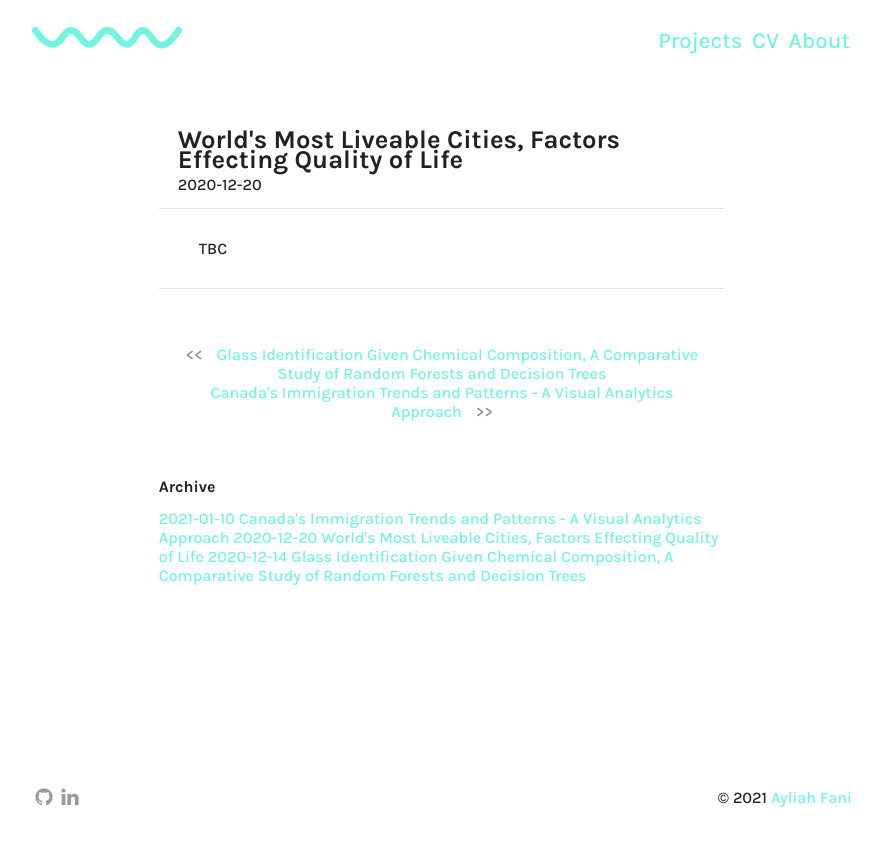
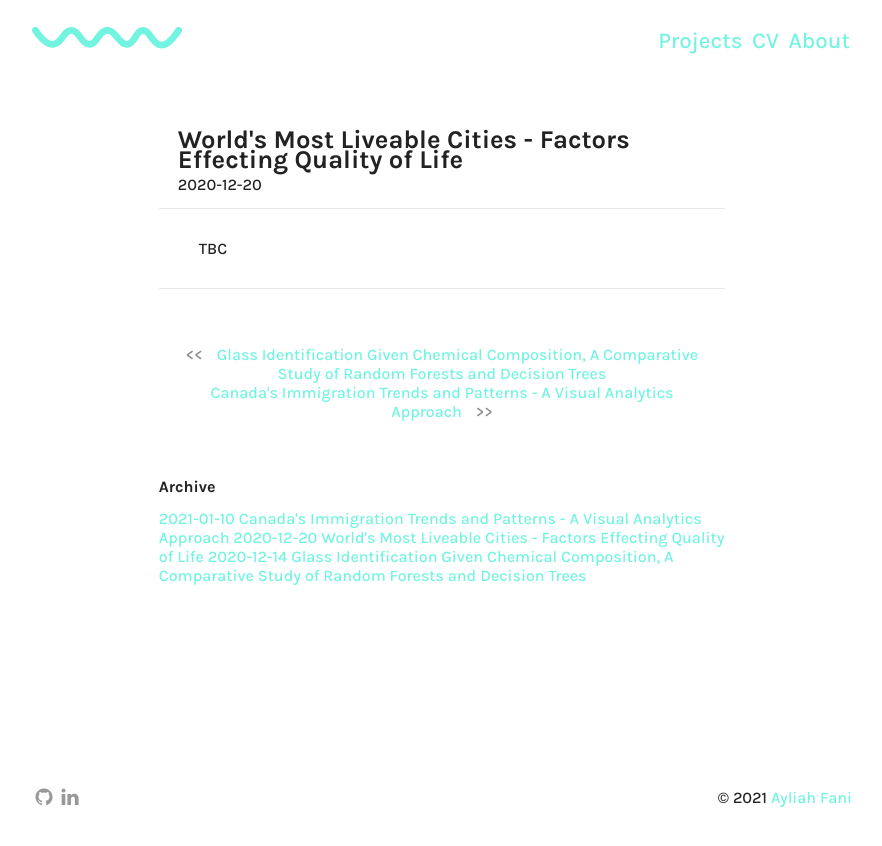
Before and after one commit to ayliahfani/ayliahfani.github.io, a Jekyll site: the page built from _posts/2020-12-20-cities.md, in a window 1280 px wide. Shown: the top 846 px of the page, without its empty margins (198-1080 px from the left). Built offline with Jekyll 4.4.1, drawn with Linux system fonts in a browser that asks for light colours.

```diff
--- a/_posts/2020-12-20-cities.md
+++ b/_posts/2020-12-20-cities.md
@@ -1,6 +1,6 @@
 ---
 layout: post
-title: World's Most Liveable Cities, Factors Effecting Quality of Life
+title: World's Most Liveable Cities - Factors Effecting Quality of Life
 date: 2020-12-20
 tags:
 category: projects
```
